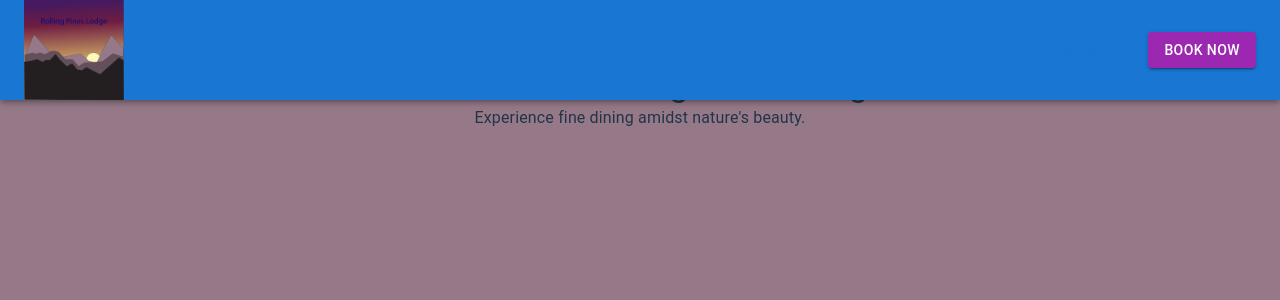
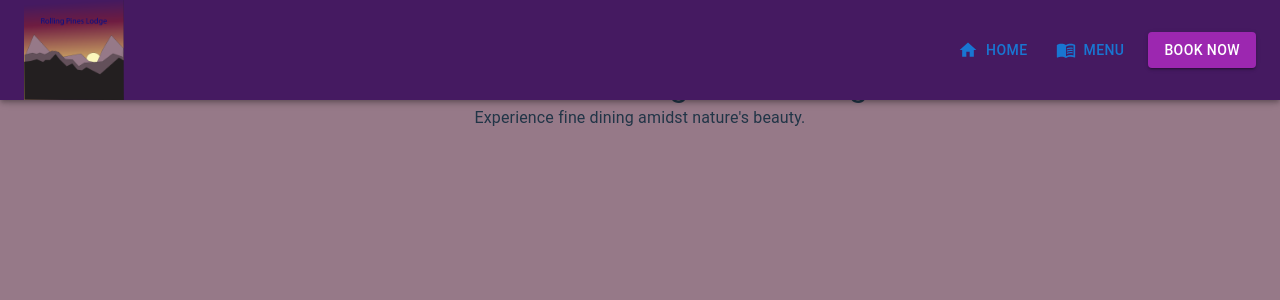
Before and after one commit to Harrison-Holt/rolling-pines-lodge, a React (Vite) app: page / in a window 1280 px wide. Shown: the top 300 px of the page. Built offline with nearby package versions, Linux system fonts and the light colour scheme.

Commit message:
Initial Commit

```diff
--- a/src/frontend/home.css
+++ b/src/frontend/home.css
@@ -7,6 +7,7 @@
     display: flex;
     justify-content: space-between;
     align-items: center;
+    background-color: #451a61;
   }
 
   .logo {
```
